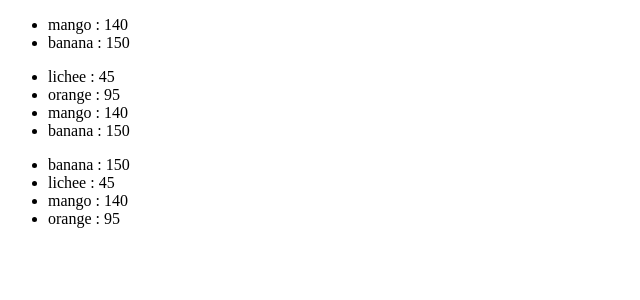
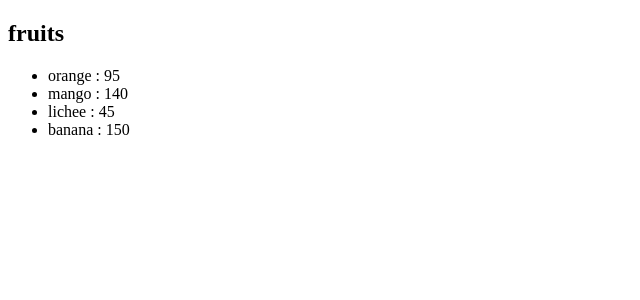
Before and after one commit to AmiyoKm/my-react-app, a React (Vite) app in the folder my-react-app/: page / in a window 1280 px wide. Shown: the top 300 px of the page, without its empty margins (0-640 px from the left). Built offline with nearby package versions, Linux system fonts and the light colour scheme.

Commit message:
done with props

```diff
--- a/my-react-app/src/App.jsx
+++ b/my-react-app/src/App.jsx
@@ -1,9 +1,16 @@
 import List from './List.jsx';
 
 function App() {
+  const list=[
+    {name:'orange' , calories : 95},
+    {name :'mango' , calories : 140},
+    {name:'lichee' , calories:45},
+    {name:'banana', calories:150}];
+
+
   return (
     <>
-     < List />
+     < List fruits={list} category="fruits"/>
     </>
   );
 }
--- a/my-react-app/src/List.jsx
+++ b/my-react-app/src/List.jsx
@@ -1,33 +1,17 @@
-function List() {
-    const list=[
-        {name:'orange' , calories : 95},
-        {name :'mango' , calories : 140},
-        {name:'lichee' , calories:45},
-        {name:'banana', calories:150}];
-    const sortedList = list.sort((a,b)=> a.name.localeCompare(b.name));
-    const newArray=list.map( (fruit) =>    <li>{fruit.name} : {fruit.calories}</li>    );
+function List(props) {
+
+    const fruits = props.fruits;
 
 
-    const sortedCalories = list.sort((a,b)=> a.calories-b.calories);
-    const sortedByCalories = sortedCalories.map(fruit=> <li>{fruit.name} : {fruit.calories} </li>)
-
-    const sortedArray=sortedList.map( (fruit) =>    <li>{fruit.name} : {fruit.calories}</li>    );
-
-    const filterCalories = list.filter( fruit =>{ return fruit.calories>100 })
-    const filterByCalories = filterCalories.map(fruit=> <li>{fruit.name} : {fruit.calories} </li>)
+    const listItems = fruits.map( fruit =><li> {fruit.name} : {fruit.calories}</li>)
 
 
     return (
     <>
+    <h2>{props.category}</h2>
     <ul>
-        {filterByCalories}
+        {listItems}
     </ul>
-       <ul>
-        {sortedByCalories}
-       </ul>
-       <ul>
-        {newArray}
-       </ul>
 
     </>
             );
```
